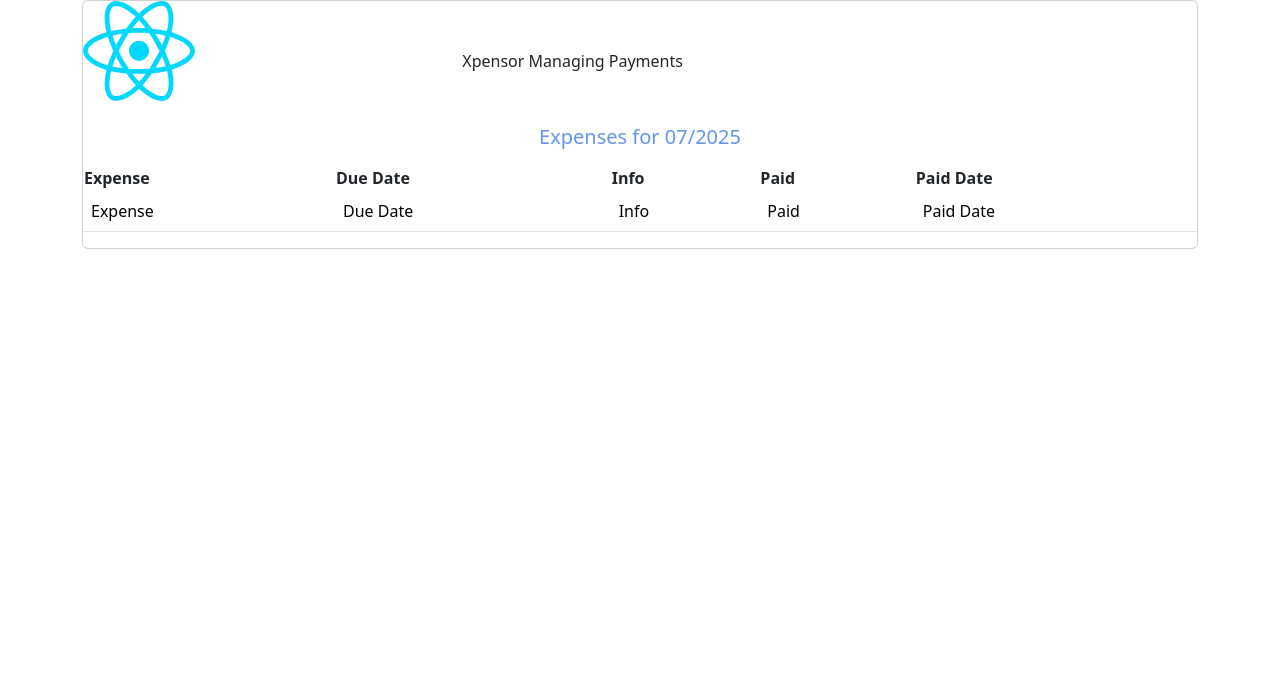
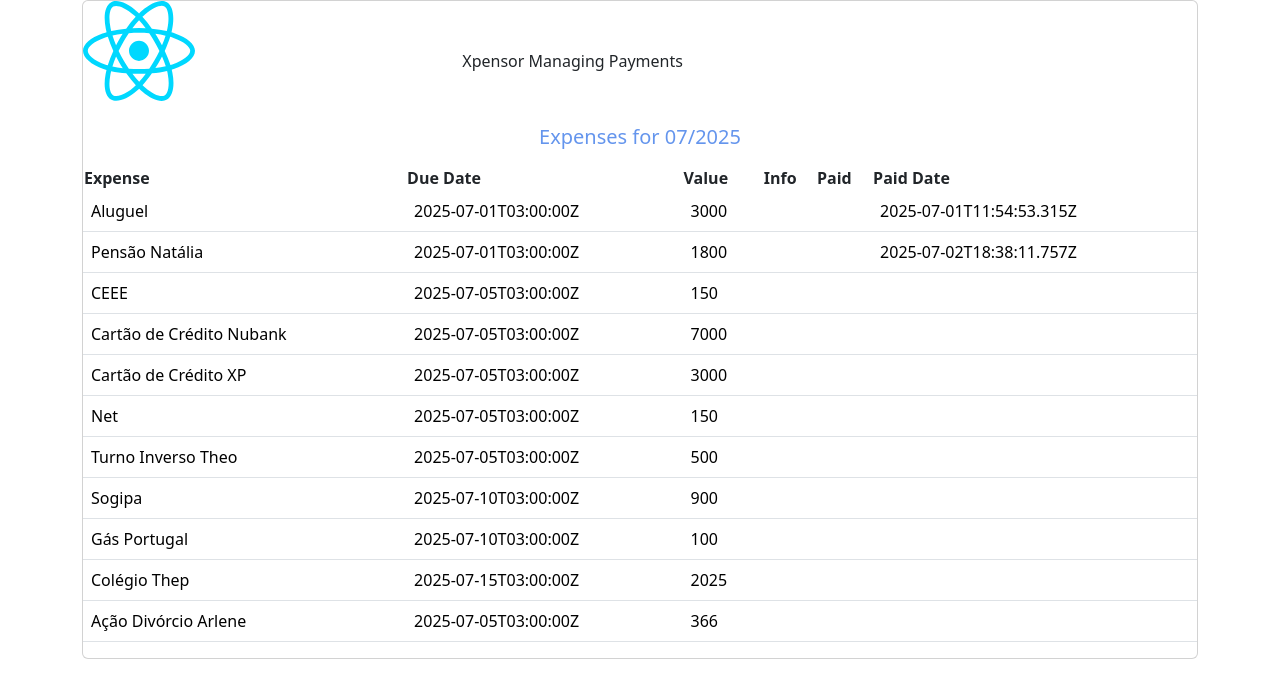
Before and after one commit to hiramfernandes/xpensor-web, a React (Vite) app: page / in a window 1280 px wide. Shown: the top 698 px of the page. Built offline with nearby package versions, Linux system fonts and the light colour scheme.

Commit message:
Mapped to expenses (hardcoded)

```diff
--- a/src/App.jsx
+++ b/src/App.jsx
@@ -111,7 +111,7 @@ function App() {
     <>
       <div className="card">
         <Banner headerText="Xpensor Managing Payments" />
-        <ExpenseList expenditures={expenditures} />
+        <ExpenseList expenses={expenditures} />
       </div>
     </>
   )
--- a/src/components/ExpenseList.jsx
+++ b/src/components/ExpenseList.jsx
@@ -1,4 +1,5 @@
-const ExpenseList = () => {
+const ExpenseList = ({expenses}) => {
+    console.log(expenses)
     return (
         <>
             <div className="row mb-2">
@@ -10,18 +11,22 @@ const ExpenseList = () => {
                 <thead>
                     <th>Expense</th>
                     <th>Due Date</th>
+                    <th>Value</th>
                     <th>Info</th>
                     <th>Paid</th>
                     <th>Paid Date</th>
                 </thead>
                 <tbody>
-                    <tr>
-                        <td>Expense</td>
-                        <td>Due Date</td>
-                        <td>Info</td>
-                        <td>Paid</td>
-                        <td>Paid Date</td>
-                    </tr>
+                    {expenses.map(expense => (
+                        <tr key={expense.id}>
+                            <td>{expense.expenseName}</td>
+                            <td>{expense.dueDate}</td>
+                            <td>{expense.value}</td>
+                            <td>{expense.generalInfo}</td>
+                            <td>{expense.paid}</td>
+                            <td>{expense.paymentDate}</td>
+                        </tr>
+                    ))}
                 </tbody>
             </table>
         </>
```
